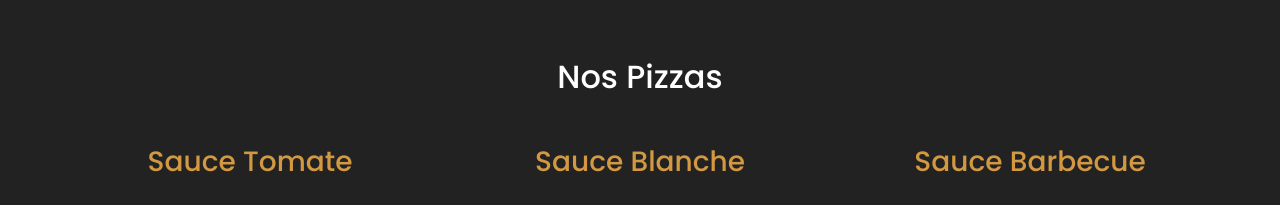
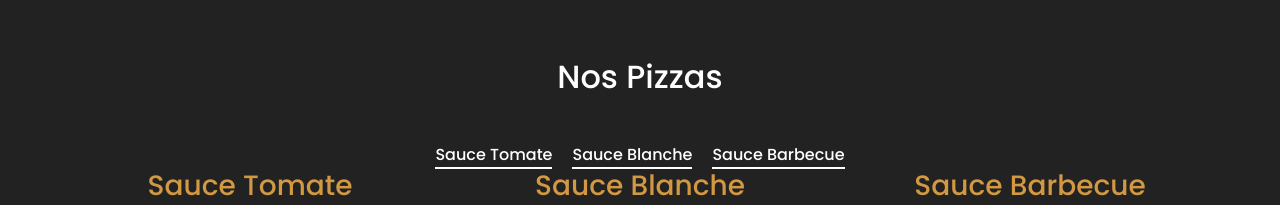
Before and after one commit to Raoufbensaid/Mezzora, a website: page index.html in a window 1280 px wide. Shown: the part 507-712 px from the top of the page. Drawn offline with nearby package versions, Linux system fonts and the light colour scheme.

Commit message:
edit details

```diff
--- a/index.html
+++ b/index.html
@@ -102,10 +102,17 @@
     <!-- Section Pizza -->
     <section id="menu-pizza" class="container mt-5">
       <h2 class="text-center">Nos Pizzas</h2>
+
+      <div class="row centered-underline">
+        <a href="#sauce-tomate" class="sauce-link"><h6>Sauce Tomate</h6></a>
+        <a href="#sauce-blanche" class="sauce-link"><h6>Sauce Blanche</h6></a>
+        <a href="#sauce-barbecue" class="sauce-link"><h6>Sauce Barbecue</h6></a>
+      </div>
+
       <div class="row">
         <!-- Pizza Sauce Tomate -->
         <div class="col-md-4">
-          <h3 class="text-center">Sauce Tomate</h3>
+          <h3 id="sauce-tomate" class="text-center">Sauce Tomate</h3>
           <!-- Pizza Mezzora -->
           <div class="card mb-4">
             <div class="ribbon-wrapper">
@@ -284,7 +291,7 @@
 
         <!-- Pizza Sauce Blanche -->
         <div class="col-md-4">
-          <h3 class="text-center">Sauce Blanche</h3>
+          <h3 id="sauce-blanche" class="text-center">Sauce Blanche</h3>
           <!-- Pizza Chèvre miel -->
           <div class="card mb-4">
             <img
@@ -429,7 +436,7 @@
         </div>
 
         <div class="col-md-4">
-          <h3 class="text-center">Sauce Barbecue</h3>
+          <h3 id="sauce-barbecue" class="text-center">Sauce Barbecue</h3>
           <!-- Pizza Suprême -->
           <div class="card mb-4">
             <img src="Img/Supreme.JPG" class="card-img-top" alt="Suprême" />
--- a/styles.css
+++ b/styles.css
@@ -807,3 +807,35 @@ span.foot:hover::before {
   color: #ffffff;
   font-size: 0.8em;
 }
+
+.centered-underline {
+  display: flex;
+  justify-content: center; /* Centre les éléments horizontalement */
+  gap: 20px; /* Ajoute de l'espace entre les éléments */
+}
+
+.sauce-link {
+  text-decoration: none; /* Retire la décoration par défaut des liens */
+  color: white; /* Couleur du texte */
+  position: relative;
+}
+
+.sauce-link h6 {
+  margin: 0; /* Retire la marge par défaut */
+  padding-bottom: 5px; /* Ajoute de l'espace entre le texte et la ligne */
+  text-align: center; /* Centre le texte à l'intérieur de l'élément */
+}
+
+.sauce-link::after {
+  content: "";
+  position: absolute;
+  left: 0;
+  right: 0;
+  bottom: 0;
+  height: 2px; /* Épaisseur de la ligne de soulignement */
+  background-color: white; /* Couleur de la ligne de soulignement */
+}
+
+.sauce-link:hover {
+  color: #f0f0f0; /* Change la couleur au survol */
+}
```
